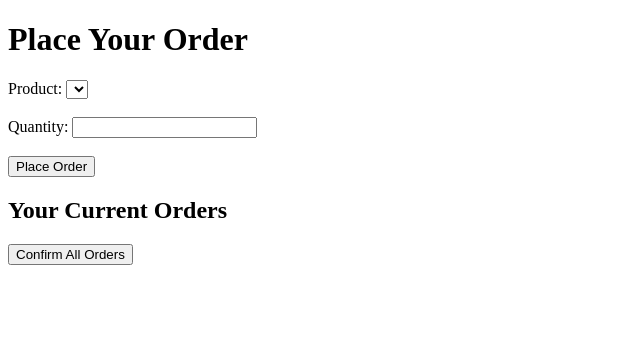
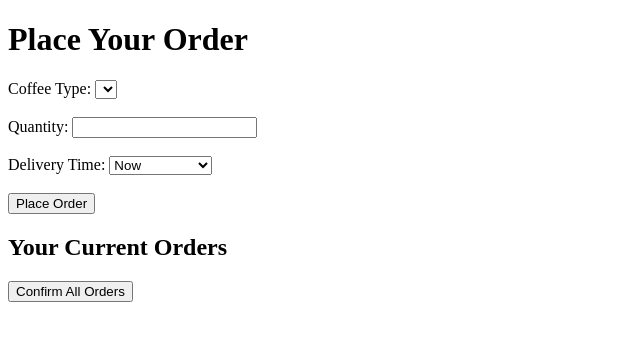
Before and after one commit to talha-bozan/ApolloCafe, a Flask app: page /give_order in a window 1280 px wide. Shown: the top 341 px of the page, without its empty margins (0-640 px from the left). Run offline with Flask 3, Linux system fonts and the light colour scheme; the visitor is signed in with stand-in values (Sample User, id 1); data that the repository does not hold is empty.

Commit message:
give_order sync firestore

```diff
--- a/app.py
+++ b/app.py
@@ -63,31 +63,34 @@ def login():
             return f"Login failed: {e}"
     return render_template('login.html')
 
-# Flask route to handle placing orders
 @app.route('/give_order', methods=['GET', 'POST'])
 def give_order():
     if 'user_id' not in session:
         return redirect(url_for('login'))
 
     user_id = session['user_id']
+    if request.method == 'POST':
+        coffee_type = request.form['coffee_type']
+        quantity = request.form['quantity']
+        delivery_time = request.form['delivery_time']  # Example: "now", "in 35 minutes", etc.
 
-    if request.method == 'POST':
-        product_id = request.form['product']
-        quantity = request.form['quantity']
         order_data = {
-            'productID': product_id,
+            'userID': user_id,
+            'coffee_type': coffee_type,
             'quantity': quantity,
-            'userID': user_id
+            'delivery_time': delivery_time
         }
-        db.collection('current_orders').add(order_data)
-        return redirect(url_for('give_order'))
 
-    products = db.collection('products').order_by('productID', direction=firestore.Query.ASCENDING).stream()
+        # Add the order to the Firestore database and get the document reference
+        doc_ref = db.collection('orders').add(order_data)
+        order_id = doc_ref[1].id  # Get the ID of the newly created document
+
+        return redirect(url_for('confirm_order', order_id=order_id))
+
+    products = db.collection('products').stream()
     product_list = [prod.to_dict() for prod in products]
-    current_orders = db.collection('current_orders').where('userID', '==', user_id).stream()
-    orders_list = [order.to_dict() for order in current_orders]
+    return render_template('give_order.html', products=product_list)
 
-    return render_template('give_order.html', products=product_list, orders=orders_list)
 
 # Flask route to confirm all orders
 @app.route('/confirm_orders', methods=['POST'])
@@ -101,7 +104,16 @@ def confirm_orders():
 
     return redirect(url_for('card'))  # Redirecting to the 'card' route after confirming orders
 
+@app.route('/confirm_order/<order_id>')
+def confirm_order(order_id):
+    if 'user_id' not in session:
+        return redirect(url_for('login'))
 
+    order = db.collection('orders').document(order_id).get()
+    if order.exists:
+        return render_template('confirm_order.html', order=order.to_dict())
+    else:
+        return "Order not found", 404
 
 @app.route('/dashboard', methods=['GET', 'POST'])
 def dashboard():
@@ -167,6 +179,11 @@ def register():
 
     return render_template('register.html')
 
+@app.route('/thank_you')
+def thank_you():
+    return render_template('thank_you.html')
+
+
 @app.route('/card')
 def card():
     return render_template('card.html')
--- a/templates/give_order.html
+++ b/templates/give_order.html
@@ -9,14 +9,20 @@
     <h1>Place Your Order</h1>
     {% if 'user_id' in session %}
     <form action="/give_order" method="post">
-            <label for="product">Product:</label>
-            <select name="product" id="product">
+        <label for="coffee_type">Coffee Type:</label>
+        <select name="coffee_type" id="coffee_type">
             {% for product in products %}
                 <option value="{{ product['productID'] }}">{{ product['name'] }}</option>
             {% endfor %}
         </select><br><br>
         <label for="quantity">Quantity:</label>
         <input type="number" id="quantity" name="quantity" min="1" required><br><br>
+        <label for="delivery_time">Delivery Time:</label>
+        <select name="delivery_time" id="delivery_time">
+            <option value="now">Now</option>
+            <option value="35_minutes">In 35 minutes</option>
+            <option value="tomorrow">Tomorrow</option>
+        </select><br><br>
         <input type="submit" value="Place Order">
     </form>
 
@@ -33,5 +39,8 @@
     {% else %}
         <p>You need to be logged in to place an order.</p>
     {% endif %}
+
+
+
 </body>
 </html>
```
Also changed, not shown: templates/confirm_order.html (added, +15 -0 lines), templates/thank_you.html (added, +13 -0 lines). Lines whose indentation alone changed are shown as unchanged.
